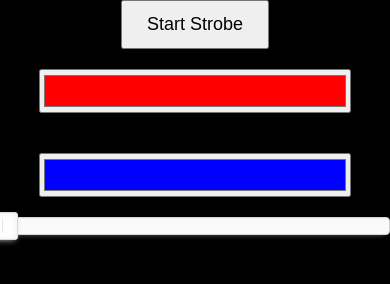
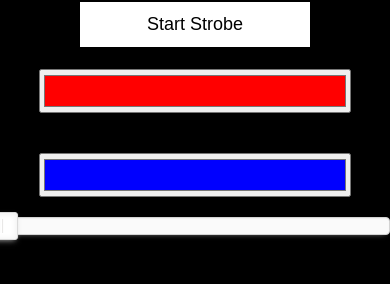
Before and after one commit to pierce403/strobe.me, a plain HTML site: page index.html in a window 390 px wide. Drawn offline with nearby package versions, Linux system fonts and the light colour scheme.

Commit message:
maybe fix the strobe button?

```diff
--- a/styles.css
+++ b/styles.css
@@ -23,6 +23,13 @@ body, html {
   #toggleStrobe {
     padding: 12px 24px; /* Increase padding for easier tapping */
     font-size: 18px; /* Increase font size for better readability */
+    background-color: #FFF; /* Ensure high contrast for visibility */
+    color: #000; /* Ensure text is visible against light background */
+    border: 2px solid #000; /* Add border to make the button stand out */
+    display: block; /* Ensure the button is not accidentally hidden */
+    margin: 0 auto; /* Center the button horizontally */
+    width: 60%; /* Make the button wider to catch attention */
+    max-width: 300px; /* Limit maximum width for very wide screens */
   }
 }
 
```
